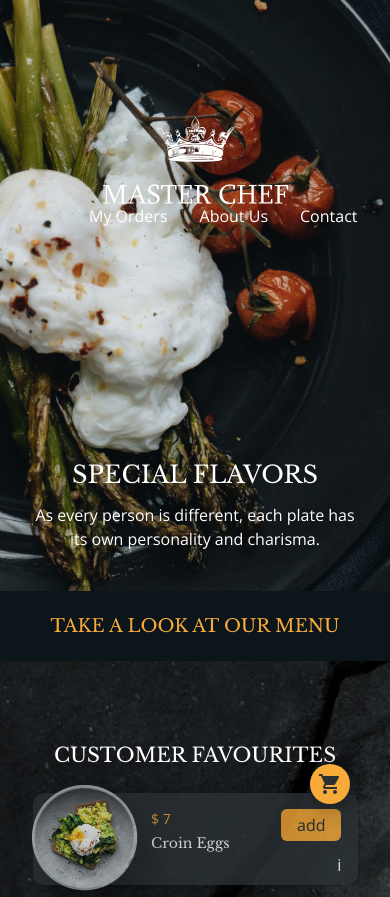
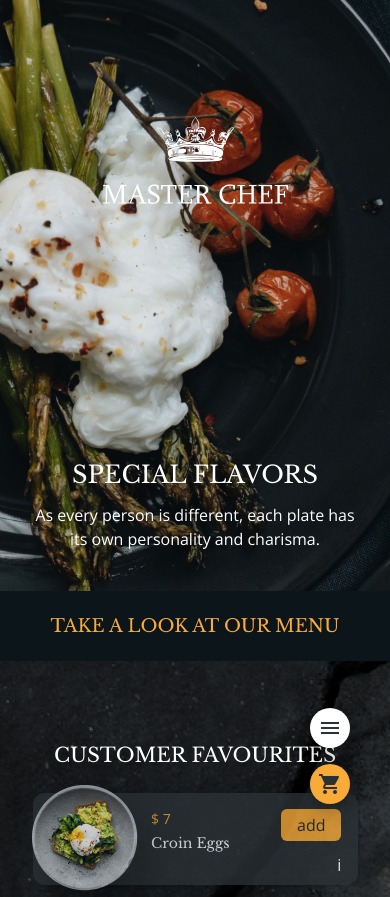
Before and after one commit to PalomoLuis/master-chef-food-site, a React (Vite) app: page / in a window 390 px wide. Shown: the top 897 px of the page. Built offline with nearby package versions, Linux system fonts and the light colour scheme.

Commit message:
mobile menu

```diff
--- a/src/Components/NavBar/index.jsx
+++ b/src/Components/NavBar/index.jsx
@@ -1,6 +1,6 @@
 import { NavLink } from "react-router-dom"
 import mainLogo from '../../../public/LogoMasterChef.svg'
-import { useContext, useState } from "react"
+import { useContext, useEffect, useState } from "react"
 import { ShoppingCartContext } from "../../Context"
 import SearchGallery from "../Sections/SearchGallery"
 import products from '../../data/products.json'
@@ -17,8 +17,25 @@ const Navbar = ({isPoster}) => {
     //     setFilteredProducts(newListOfProducts)
     // }
 
+    const [mobile, setMobile] = useState(false)
     const activeStyle = 'underline underline-offset-4'
-    let mobile = false
+    // if(windowW < 641) setMobile(true)
+
+    useEffect(() => {
+        let windowWidth = window.innerWidth
+        const handleResize = () => windowWidth = window.innerWidth
+        window.addEventListener('resize', handleResize)
+
+        if(windowWidth < 641) {
+            setMobile(true)
+        } else {
+            setMobile(false)
+        }
+        return () => window.removeEventListener('resize', handleResize)
+    }, [])
+
+    const [mobileMenuOpen, setMobileMenuOpen] = useState(false)
+    const showMobileMenu = () => setMobileMenuOpen(!mobileMenuOpen)
 
     return (
         <nav className={`flex justify-center items-center absolute top-0 z-10 w-full ${isPoster ? 'mt-[30%] md:mt-[20%] lg:mt-6' : 'mt-6'}`}>
@@ -33,11 +50,19 @@ const Navbar = ({isPoster}) => {
                 <ul className="flex justify-end items-center gap-8 w-full text-white font-body">
                     {
                         mobile ?
-                            <div className="hamb-mobile-logo">
-                                hamb-mobile-logo
-                            </div> : ''
+                            <button className="fixed bottom-[6rem] sm:bottom-[unset] sm:top-10 lg:top-[unset] right-10 xl:right-20 bg-white sm:bg-transparent text-silver sm:text-white hover:text-silver h-[40px] w-[40px] flex justify-center items-center rounded-full drop-shadow-2l z-30"
+                                onClick={() => showMobileMenu()}
+                            >
+                                {
+                                    mobileMenuOpen ?
+                                    <a className="material-icons">close</a> :
+                                    <a className="material-icons">menu</a>
+                                }
+                            </button> : ''
 
                     }
+                    {
+                        mobile ? '' :
                             <li>
                                 <NavLink
                                     to='/my-orders'
@@ -46,6 +71,9 @@ const Navbar = ({isPoster}) => {
                                     My Orders
                                 </NavLink>
                             </li>
+                    }
+                    {
+                        mobile ? '' :
                             <li>
                                 <NavLink
                                     to='/about-us'
@@ -54,6 +82,9 @@ const Navbar = ({isPoster}) => {
                                     About Us
                                 </NavLink>
                             </li>
+                    }
+                    {
+                        mobile ? '' :
                             <li>
                                 <NavLink
                                     to='/contact'
@@ -62,6 +93,7 @@ const Navbar = ({isPoster}) => {
                                     Contact
                                 </NavLink>
                             </li>
+                    }
                     {/* <li>
                         <div className="flex justify-center items-center gap-2 fixed bottom-[5.5rem] right-10 md:bottom-[unset] md:right-20 md:top-10 lg:static">
                             {
@@ -91,7 +123,7 @@ const Navbar = ({isPoster}) => {
                     </li> */}
                 </ul>
             </div>
-            <button className="fixed bottom-10 sm:bottom-[unset] sm:top-10 lg:top-[unset] right-10 xl:right-20 bg-golden sm:bg-transparent hover:bg-golden text-silver sm:text-white hover:text-silver h-[40px] w-[40px] flex justify-center items-center rounded-full drop-shadow-2l"
+            <button className="fixed bottom-10 sm:bottom-[unset] sm:top-10 lg:top-[unset] right-10 xl:right-20 bg-golden sm:bg-transparent hover:bg-golden text-silver sm:text-white hover:text-silver h-[40px] w-[40px] flex justify-center items-center rounded-full drop-shadow-2l z-30"
                 onClick={() => {
                     if(isCartOpen) {
                         closeCart()
@@ -108,6 +140,29 @@ const Navbar = ({isPoster}) => {
             {/* {
                 isSeachOpen ? <SearchGallery products={ filteredProducts }></SearchGallery> : ""
             } */}
+            { mobile ?
+                <div className={`${mobileMenuOpen ? 'fixed' : 'hidden'} top-0 left-0 w-[100vw] h-[100vh] bg-silver bg-opacity-95 z-10 text-white text-2xl px-10 py-20 flex flex-col justify-end gap-8`}>
+                    <NavLink
+                        to='/my-orders'
+                        className={({ isActive }) => isActive ? activeStyle : undefined }
+                    >
+                        My Orders
+                    </NavLink>
+                    <NavLink
+                        to='/about-us'
+                        className={({ isActive }) => isActive ? activeStyle : undefined }
+                    >
+                        About Us
+                    </NavLink>
+                    <NavLink
+                        to='/contact'
+                        className={({ isActive }) => isActive ? activeStyle : undefined }
+                    >
+                        Contact
+                    </NavLink>
+                </div>
+                : ''
+            }
         </nav>
     )
 }
```
Lines whose indentation alone changed are shown as unchanged.
